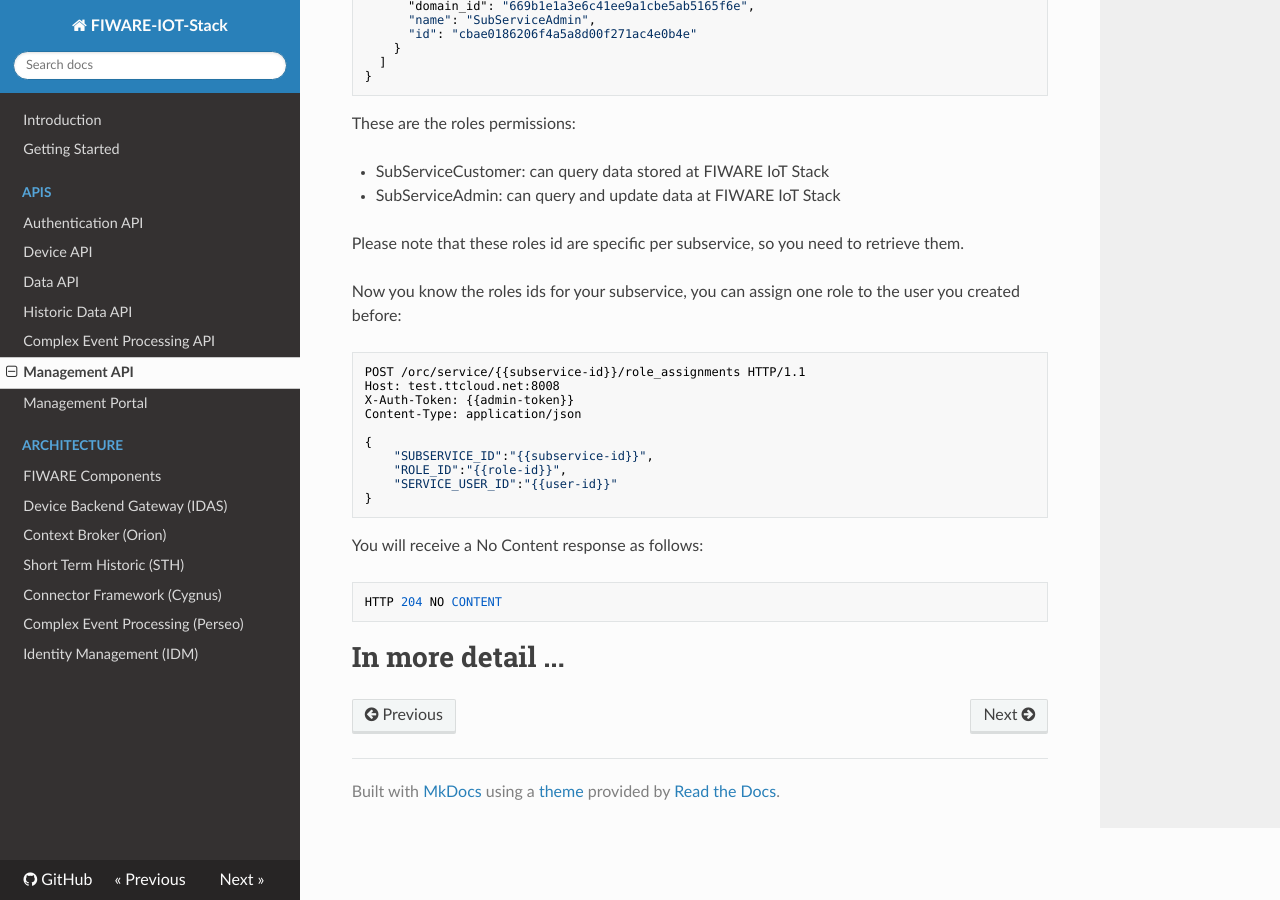
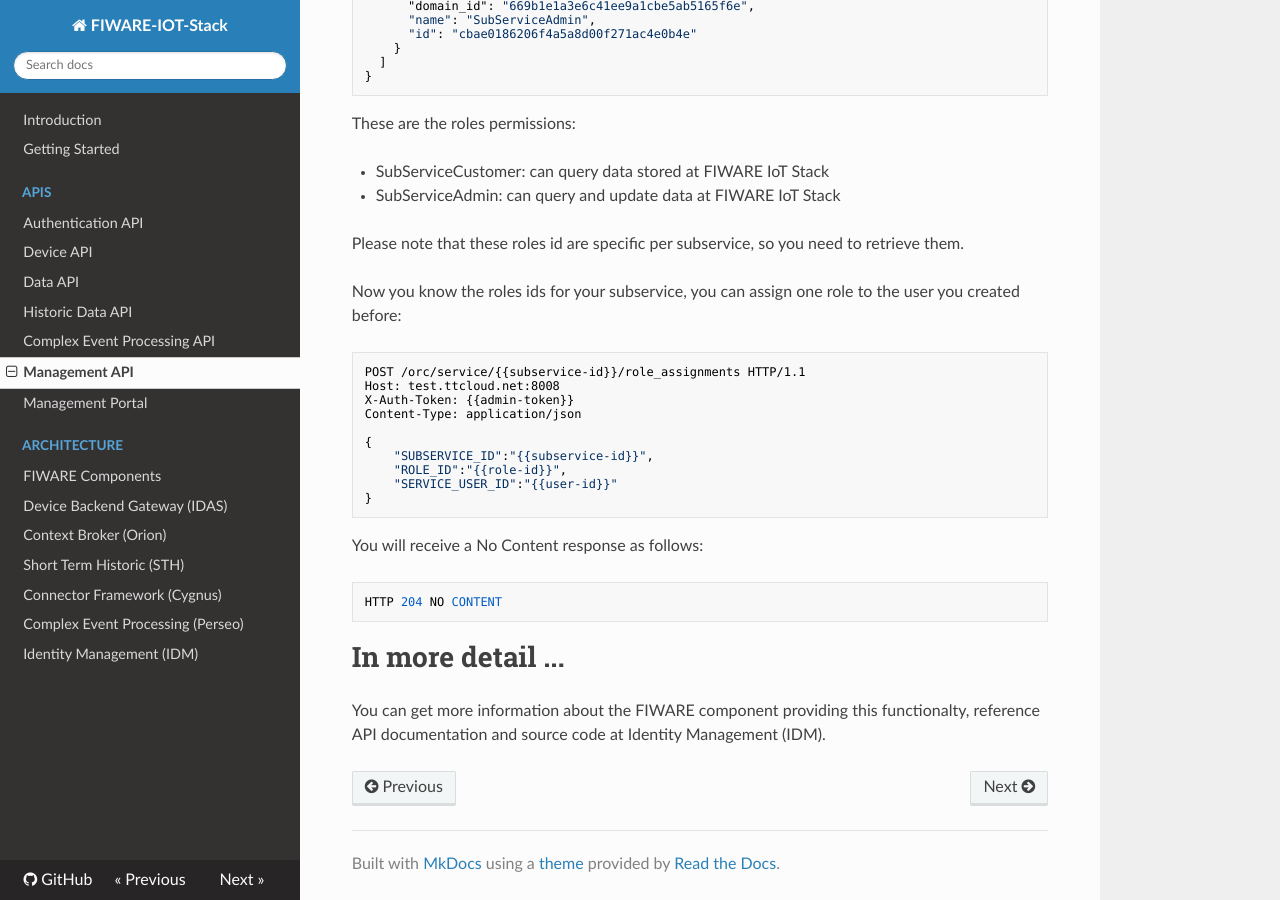
Before and after one commit to telefonicaid/thinking-cities, an MkDocs documentation site: the page built from docs/management_api.md, in a window 1280 px wide and 900 px high, scrolled down 2158 px. Built offline with MkDocs 1.6.1, drawn with Linux system fonts in a browser that asks for light colours; nearby versions of some CDN libraries; old or Windows-style settings are respelled for this version of MkDocs.

Commit message:
Update management_api.md

````diff
--- a/docs/management_api.md
+++ b/docs/management_api.md
@@ -152,3 +152,5 @@
 ```
 
 # In more detail ...
+
+You can get more information about the FIWARE component providing this functionalty, reference API documentation and source code at Identity Management (IDM).
````
